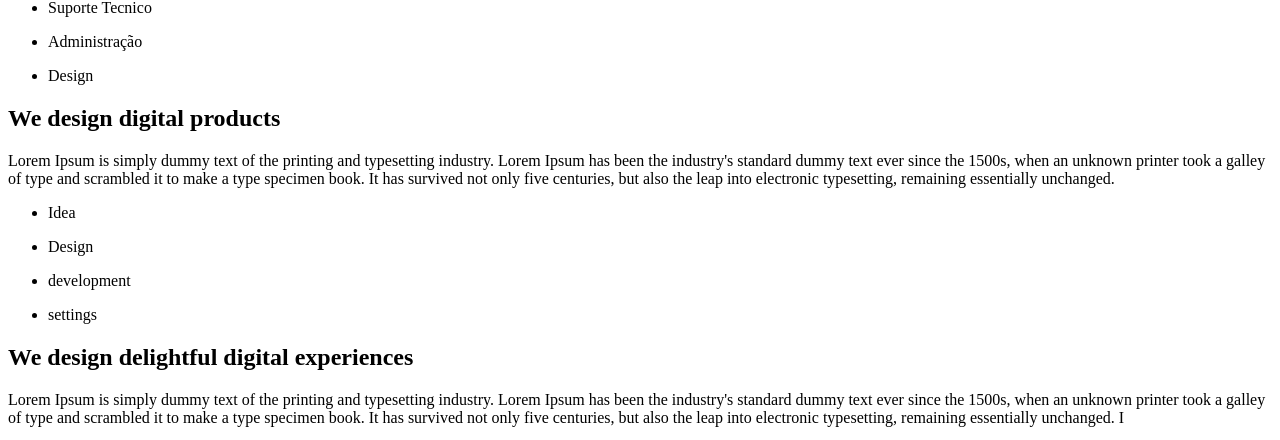
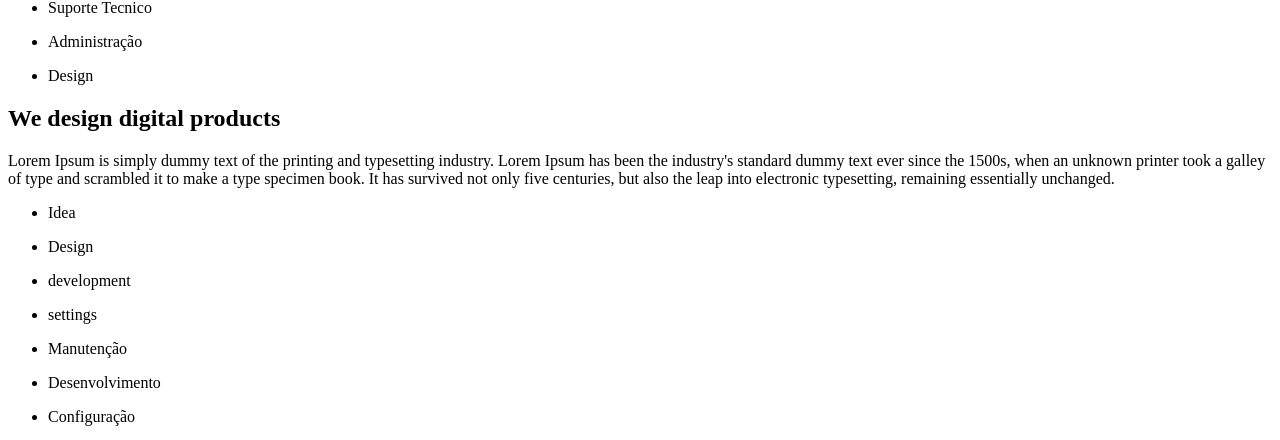
Before and after one commit to pauromaoluche/BWF, a Yii app: template frontend/views/index/index.php in a window 1280 px wide. Shown: the part 187-627 px from the top of the page. Run offline with PHP 8.4 and a stand-in for Yii, Linux system fonts and the light colour scheme; the template is opened without the code that fills it, so the values that code supplies are empty; some libraries are stand-ins or nearby versions.

Commit message:
Update: index view

```diff
--- a/frontend/views/index/index.php
+++ b/frontend/views/index/index.php
@@ -5,6 +5,109 @@
     </div>
     <section class="section1">
         <div class="container">
+            <nav class="sub_menu">
+                <ul>
+                    <li>
+                        <p>
+                            <span></span>
+                            <span></span>
+                            <span></span>
+                            <span></span>
+                            Manutenção
+                        </p>
+                    </li>
+                    <li>
+
+                        <p>
+                            <span></span>
+                            <span></span>
+                            <span></span>
+                            <span></span>
+                            Desenvolvimento
+                        </p>
+                    </li>
+                    <li>
+                        <p>
+                            <span></span>
+                            <span></span>
+                            <span></span>
+                            <span></span>
+                            Configuração
+                        </p>
+                    </li>
+                    <li>
+                        <div class="box">
+                            <p>BWF</p>
+                            <small>Soluções em t.i</small>
+                        </div>
+                    </li>
+                    <li>
+                        <p>
+                            <span></span>
+                            <span></span>
+                            <span></span>
+                            <span></span>
+                            Suporte Tecnico
+                        </p>
+                    </li>
+                    <li>
+                        <p>
+                            <span></span>
+                            <span></span>
+                            <span></span>
+                            <span></span>
+                            Administração
+                        </p>
+                    </li>
+                    <li>
+                        <p>
+                            <span></span>
+                            <span></span>
+                            <span></span>
+                            <span></span>
+                            Design
+                        </p>
+                    </li>
+                </ul>
+            </nav>
+
+            <div class="content1_sec1">
+                <div class="title text-center">
+                    <h2>
+                        We design digital products
+                    </h2>
+                </div>
+                <div class="text">
+                    <p>Lorem Ipsum is simply dummy text of the printing and typesetting industry. Lorem Ipsum has been the industry's standard dummy text ever since the 1500s, when an unknown printer took a galley of type and scrambled it to make a type specimen book. It has survived not only five centuries, but also the leap into electronic typesetting, remaining essentially unchanged.</p>
+                </div>
+            </div>
+            <div class="content2_sec1">
+                <div class="container">
+                    <nav class="sub_menu">
+                        <ul>
+                            <li>
+                                <i class="fa-regular fa-lightbulb"></i>
+                                <p>Idea</p>
+                            </li>
+                            <li>
+                                <i class="fa-solid fa-pen-ruler"></i>
+                                <p>Design</p>
+                            </li>
+                            <li>
+                                <i class="fa-solid fa-brain"></i>
+                                <p>development</p>
+                            </li>
+                            <li>
+                                <i class="fa-solid fa-gear"></i>
+                                <p>settings</p>
+                            </li>
+                        </ul>
+                    </nav>
+                </div>
+            </div>
+        </div>
+
+        <div class="container d-none">
             <nav class="sub_menu">
                 <ul>
                     <li>
```
